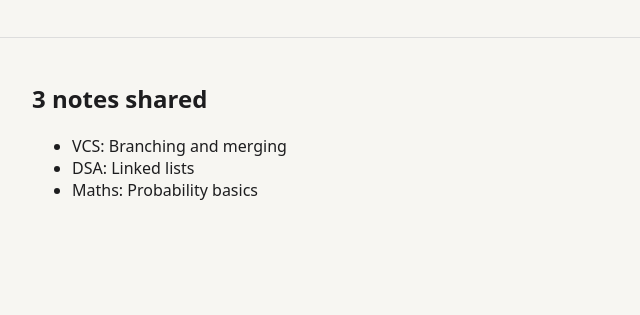
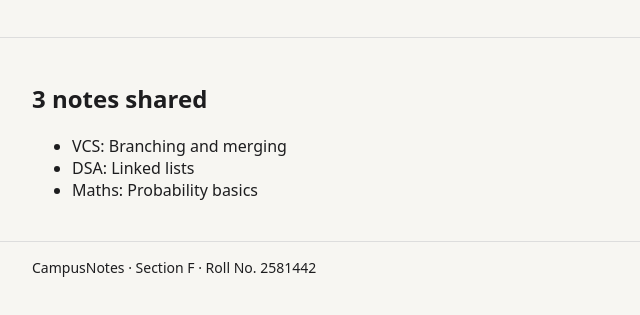
Before and after one commit to yashxkhatana/vcs-campusnotes-2581442, a plain HTML site: page index.html in a window 1280 px wide. Shown: the part 135-450 px from the top of the page, without its empty margins (0-640 px from the left). Drawn offline with Linux system fonts and the light colour scheme.

Commit message:
feat: add footer with section and roll number

```diff
--- a/index.html
+++ b/index.html
@@ -15,6 +15,7 @@
     <h2 id="note-count"></h2>
     <ul id="notes"></ul>
   </main>
+  <footer>CampusNotes · Section F · Roll No. 2581442</footer>
   <script src="notes.js"></script>
 </body>
 </html>
```
